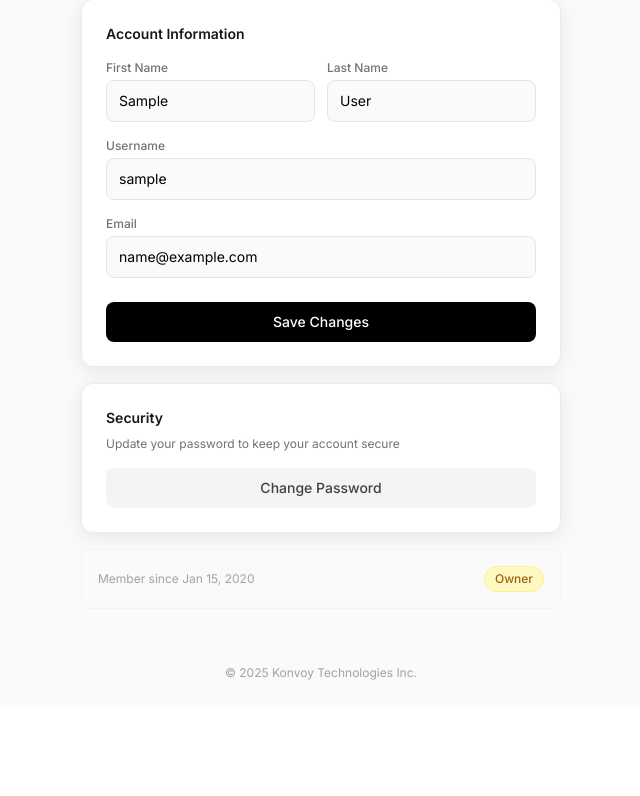
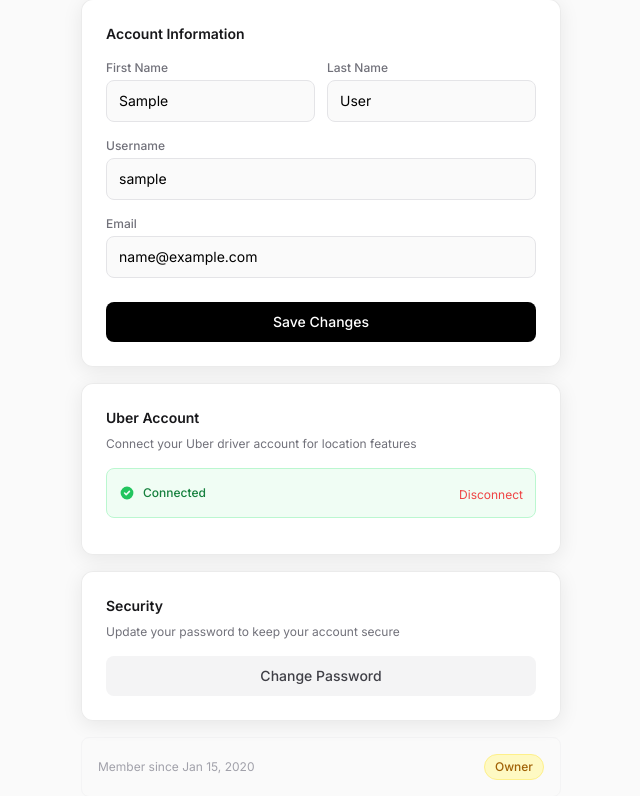
Before and after one commit to carvedkarma/Konvoy, a Flask app: page /profile in a window 1280 px wide. Shown: the part 158-954 px from the top of the page, without its empty margins (319-959 px from the left). Before the commit the page ends 838 px from the top, so only its background shows below. Run offline with Flask 3, Linux system fonts and the light colour scheme; a user stored in the database is signed in; tables that the repository leaves empty hold one stand-in row (values such as "Sample post"); some libraries are stand-ins or nearby versions.

Commit message:
Add security measures to the Uber connection and disconnection features
Introduces CSRF protection to the Uber connect and disconnect endpoints by implementing Flask-WTF forms and updating templates to include CSRF tokens.

Replit-Commit-Author: Agent
Replit-Commit-Session-Id: 3a3e8ade-e7ed-4612-b111-b7766714d17b
Replit-Commit-Checkpoint-Type: intermediate_checkpoint
Replit-Commit-Event-Id: 223391a1-f7aa-41ab-9619-5e81de638c9d
Replit-Commit-Screenshot-Url: https://storage.googleapis.com/screenshot-production-us-central1/250f0ca5-e4ac-4ffa-b33a-7dfd825ca120/3a3e8ade-e7ed-4612-b111-b7766714d17b/Qmj71BV

```diff
--- a/uber/forms.py
+++ b/uber/forms.py
@@ -63,3 +63,14 @@ class ResetPasswordForm(FlaskForm):
     password = PasswordField('New Password', validators=[DataRequired(), Length(min=6)])
     confirm_password = PasswordField('Confirm Password', validators=[DataRequired(), EqualTo('password', message='Passwords must match')])
     submit = SubmitField('Reset Password')
+
+
+class UberConnectForm(FlaskForm):
+    cookies = StringField('Cookies (JSON)')
+    headers = StringField('Headers (JSON)')
+    refresh_token = StringField('Refresh Token')
+    submit = SubmitField('Connect Uber Account')
+
+
+class UberDisconnectForm(FlaskForm):
+    submit = SubmitField('Disconnect')
--- a/uber/main.py
+++ b/uber/main.py
@@ -5,7 +5,7 @@ from datetime import datetime, timedelta
 from objects.uberDev import vehicleDetails, appLaunch, driverLocation
 import config
 from models import db, User, Role, create_default_roles, encrypt_data, decrypt_data
-from forms import LoginForm, RegisterForm, RoleForm, ProfileForm, ChangePasswordForm, ForgotPasswordForm, ResetPasswordForm
+from forms import LoginForm, RegisterForm, RoleForm, ProfileForm, ChangePasswordForm, ForgotPasswordForm, ResetPasswordForm, UberConnectForm, UberDisconnectForm
 import secrets
 
 app = Flask(__name__)
@@ -355,19 +355,20 @@ def delete_role(role_id):
 @login_required
 def profile():
     form = ProfileForm()
+    disconnect_form = UberDisconnectForm()
 
     if form.validate_on_submit():
         if form.email.data != current_user.email:
             existing = User.query.filter_by(email=form.email.data).first()
             if existing:
                 flash('Email already in use.', 'error')
-                return render_template('profile.html', form=form)
+                return render_template('profile.html', form=form, disconnect_form=disconnect_form)
 
         if form.username.data != current_user.username:
             existing = User.query.filter_by(username=form.username.data).first()
             if existing:
                 flash('Username already taken.', 'error')
-                return render_template('profile.html', form=form)
+                return render_template('profile.html', form=form, disconnect_form=disconnect_form)
 
         current_user.first_name = form.first_name.data
         current_user.last_name = form.last_name.data
@@ -381,20 +382,23 @@ def profile():
     form.last_name.data = current_user.last_name
     form.username.data = current_user.username
     form.email.data = current_user.email
-    return render_template('profile.html', form=form)
+    return render_template('profile.html', form=form, disconnect_form=disconnect_form)
 
 
 @app.route('/uber-connect', methods=['GET', 'POST'])
 @login_required
 def uber_connect():
-    if request.method == 'POST':
+    form = UberConnectForm()
+    disconnect_form = UberDisconnectForm()
+
+    if form.validate_on_submit():
         cookies_json = request.form.get('cookies', '').strip()
         headers_json = request.form.get('headers', '').strip()
         refresh_token = request.form.get('refresh_token', '').strip()
 
         if not cookies_json or not headers_json or not refresh_token:
             flash('All fields are required.', 'error')
-            return render_template('uber_connect.html')
+            return render_template('uber_connect.html', form=form, disconnect_form=disconnect_form)
 
         try:
             import json
@@ -402,7 +406,7 @@ def uber_connect():
             json.loads(headers_json)
         except json.JSONDecodeError:
             flash('Invalid JSON format for cookies or headers.', 'error')
-            return render_template('uber_connect.html')
+            return render_template('uber_connect.html', form=form, disconnect_form=disconnect_form)
 
         current_user.uber_cookies = encrypt_data(cookies_json)
         current_user.uber_headers = encrypt_data(headers_json)
@@ -412,18 +416,20 @@ def uber_connect():
         flash('Uber account connected successfully!', 'success')
         return redirect(url_for('root'))
 
-    return render_template('uber_connect.html')
+    return render_template('uber_connect.html', form=form, disconnect_form=disconnect_form)
 
 
 @app.route('/uber-disconnect', methods=['POST'])
 @login_required
 def uber_disconnect():
-    current_user.uber_cookies = None
-    current_user.uber_headers = None
-    current_user.uber_refresh_token = None
-    current_user.uber_connected = False
-    db.session.commit()
-    flash('Uber account disconnected.', 'success')
+    form = UberDisconnectForm()
+    if form.validate_on_submit():
+        current_user.uber_cookies = None
+        current_user.uber_headers = None
+        current_user.uber_refresh_token = None
+        current_user.uber_connected = False
+        db.session.commit()
+        flash('Uber account disconnected.', 'success')
     return redirect(url_for('profile'))
 
 
--- a/uber/templates/profile.html
+++ b/uber/templates/profile.html
@@ -44,6 +44,30 @@
         </form>
     </div>
 
+    <div class="glass-panel rounded-xl p-6 premium-shadow mb-4">
+        <h2 class="text-sm font-semibold text-zinc-900 mb-2">Uber Account</h2>
+        <p class="text-xs text-zinc-500 mb-4">Connect your Uber driver account for location features</p>
+
+        {% if current_user.uber_connected %}
+        <div class="flex items-center justify-between p-3 bg-green-50 border border-green-200 rounded-lg mb-3">
+            <div class="flex items-center">
+                <svg class="w-4 h-4 text-green-500 mr-2" fill="currentColor" viewBox="0 0 20 20">
+                    <path fill-rule="evenodd" d="M10 18a8 8 0 100-16 8 8 0 000 16zm3.707-9.293a1 1 0 00-1.414-1.414L9 10.586 7.707 9.293a1 1 0 00-1.414 1.414l2 2a1 1 0 001.414 0l4-4z" clip-rule="evenodd"/>
+                </svg>
+                <span class="text-xs text-green-700 font-medium">Connected</span>
+            </div>
+            <form action="{{ url_for('uber_disconnect') }}" method="POST">
+                {{ disconnect_form.hidden_tag() }}
+                <button type="submit" class="text-xs text-red-500 hover:text-red-600">Disconnect</button>
+            </form>
+        </div>
+        {% else %}
+        <a href="{{ url_for('uber_connect') }}" class="block w-full bg-black text-white py-2.5 rounded-lg font-medium text-sm text-center hover:bg-zinc-800 transition-colors">
+            Connect Uber Account
+        </a>
+        {% endif %}
+    </div>
+
     <div class="glass-panel rounded-xl p-6 premium-shadow">
         <h2 class="text-sm font-semibold text-zinc-900 mb-2">Security</h2>
         <p class="text-xs text-zinc-500 mb-4">Update your password to keep your account secure</p>
--- a/uber/templates/uber_connect.html
+++ b/uber/templates/uber_connect.html
@@ -25,6 +25,7 @@
                 <span class="text-sm text-green-700">Your Uber account is connected</span>
             </div>
             <form action="{{ url_for('uber_disconnect') }}" method="POST" class="mt-3">
+                {{ disconnect_form.hidden_tag() }}
                 <button type="submit" class="text-xs text-red-500 hover:text-red-600">Disconnect Account</button>
             </form>
         </div>
@@ -41,6 +42,7 @@
         </div>
 
         <form action="{{ url_for('uber_connect') }}" method="POST" class="space-y-4">
+            {{ form.hidden_tag() }}
             <div>
                 <label class="block text-xs font-medium text-zinc-500 mb-1">Cookies (JSON format)</label>
                 <textarea name="cookies" rows="4" placeholder='{"sid": "...", "udi-id": "..."}'
```
Also changed, not shown: uber/templates/home.html (+12 -0 lines).
